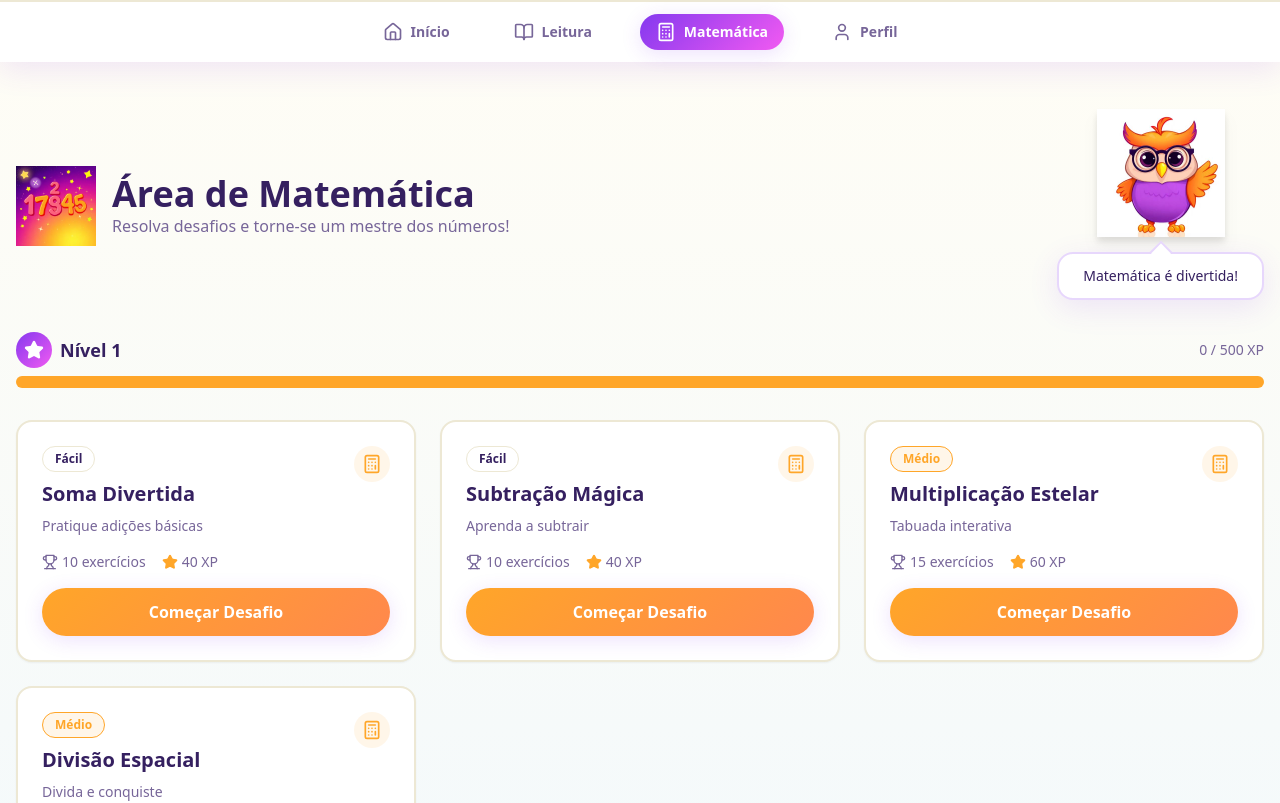
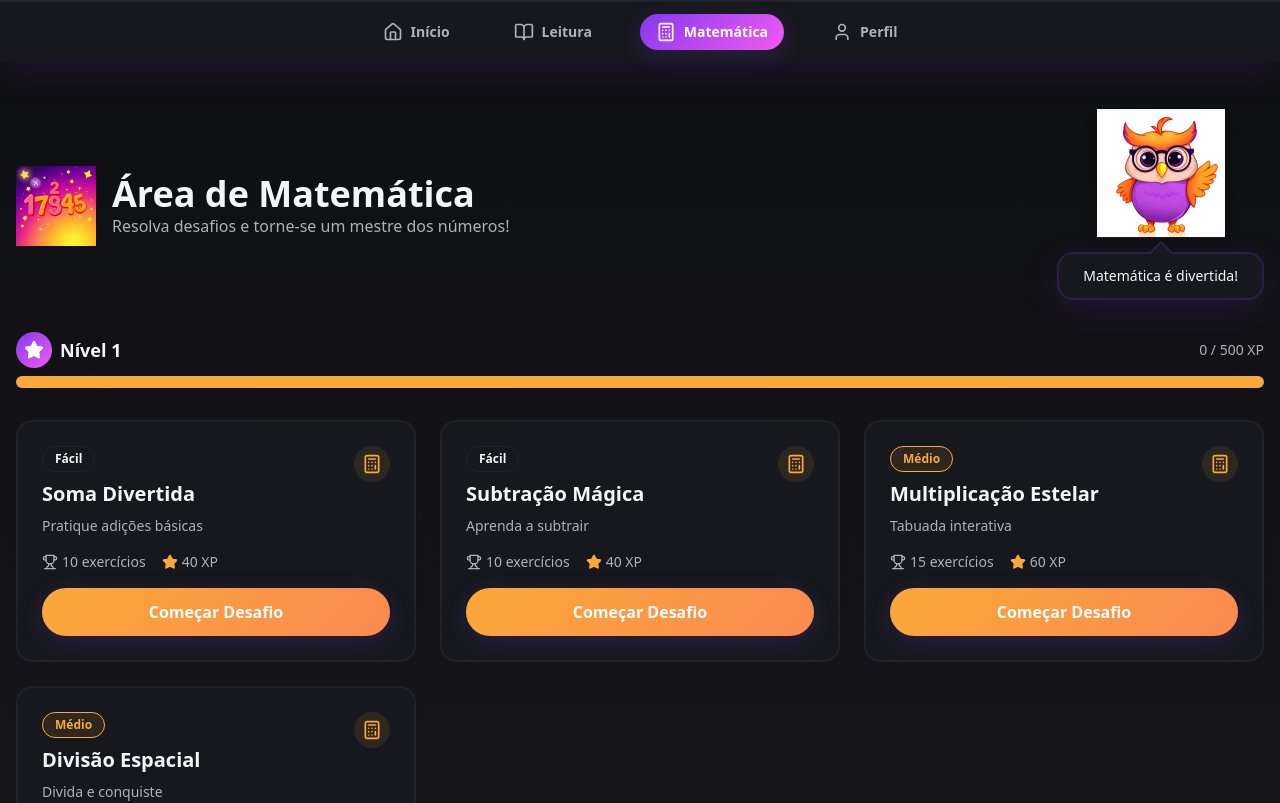
Before and after one commit to eddornelas03-glitch/learn-count-world, a React (Vite) app: page /math in a window 1280 px wide. Shown: the top 803 px of the page. Built offline with nearby package versions, Linux system fonts and the light colour scheme; the HTML template or start-up script is replaced by a standard one.

Commit message:
[dyad] Ativar tema escuro global e ajustar componentes - wrote 4 file(s) + extra files edited outside of Dyad

```diff
--- a/src/components/Mascot.tsx
+++ b/src/components/Mascot.tsx
@@ -17,12 +17,12 @@ export const Mascot = ({ className = "", message }: MascotProps) => {
       </div>
       {message && (
         <div className="relative">
-          <div className="bg-white rounded-2xl px-6 py-3 shadow-card border-2 border-primary/20 max-w-xs">
+          <div className="bg-card rounded-2xl px-6 py-3 shadow-card border-2 border-primary/20 max-w-xs">
             <p className="text-sm font-body font-medium text-foreground text-center">
               {message}
             </p>
           </div>
-          <div className="absolute -top-2 left-1/2 -translate-x-1/2 w-4 h-4 bg-white border-l-2 border-t-2 border-primary/20 rotate-45" />
+          <div className="absolute -top-2 left-1/2 -translate-x-1/2 w-4 h-4 bg-card border-l-2 border-t-2 border-primary/20 rotate-45" />
         </div>
       )}
     </div>
--- a/src/components/Navigation.tsx
+++ b/src/components/Navigation.tsx
@@ -13,7 +13,7 @@ export const Navigation = () => {
   ];
 
   return (
-    <nav className="fixed bottom-0 left-0 right-0 bg-white border-t-2 border-border shadow-card z-50 md:top-0 md:bottom-auto">
+    <nav className="fixed bottom-0 left-0 right-0 bg-card border-t-2 border-border shadow-card z-50 md:top-0 md:bottom-auto">
       <div className="container mx-auto px-4">
         <div className="flex justify-around md:justify-center md:gap-8 py-3">
           {navItems.map(({ icon: Icon, label, path }) => {
--- a/src/index.css
+++ b/src/index.css
@@ -8,25 +8,26 @@ All colors MUST be HSL.
 
 @layer base {
   :root {
-    --background: 48 100% 98%;
-    --foreground: 260 50% 25%;
+    /* Dark theme palette */
+    --background: 220 12% 6%;        /* very dark navy */
+    --foreground: 210 8% 96%;       /* near-white for text */
 
-    --card: 0 0% 100%;
-    --card-foreground: 260 50% 25%;
+    --card: 220 12% 10%;            /* slightly lighter than page background */
+    --card-foreground: 210 8% 96%;
 
-    --popover: 0 0% 100%;
-    --popover-foreground: 260 50% 25%;
+    --popover: 220 12% 10%;
+    --popover-foreground: 210 8% 96%;
 
     --primary: 265 85% 58%;
     --primary-foreground: 0 0% 100%;
 
     --primary-glow: 265 85% 75%;
 
-    --secondary: 35 100% 58%;
-    --secondary-foreground: 260 50% 25%;
+    --secondary: 35 95% 60%;
+    --secondary-foreground: 210 8% 96%;
 
-    --muted: 48 60% 95%;
-    --muted-foreground: 260 20% 50%;
+    --muted: 220 12% 18%;
+    --muted-foreground: 210 10% 70%;
 
     --accent: 340 85% 65%;
     --accent-foreground: 0 0% 100%;
@@ -37,36 +38,36 @@ All colors MUST be HSL.
     --destructive: 0 84.2% 60.2%;
     --destructive-foreground: 0 0% 100%;
 
-    --border: 48 40% 88%;
-    --input: 48 40% 92%;
+    --border: 220 12% 14%;
+    --input: 220 12% 10%;
     --ring: 265 85% 58%;
 
     --radius: 1rem;
 
     --gradient-primary: linear-gradient(135deg, hsl(265 85% 58%), hsl(300 85% 65%));
-    --gradient-secondary: linear-gradient(135deg, hsl(35 100% 58%), hsl(20 100% 65%));
+    --gradient-secondary: linear-gradient(135deg, hsl(35 95% 60%), hsl(20 95% 65%));
     --gradient-success: linear-gradient(135deg, hsl(142 76% 45%), hsl(162 76% 55%));
-    --gradient-bg: linear-gradient(180deg, hsl(48 100% 98%), hsl(200 60% 97%));
+    --gradient-bg: linear-gradient(180deg, hsl(220 12% 6%), hsl(260 10% 10%));
 
-    --shadow-soft: 0 4px 20px hsla(265, 85%, 58%, 0.15);
-    --shadow-card: 0 8px 30px hsla(265, 85%, 58%, 0.12);
-    --shadow-glow: 0 0 30px hsla(265, 85%, 75%, 0.3);
+    --shadow-soft: 0 6px 24px hsla(265, 85%, 60%, 0.18);
+    --shadow-card: 0 10px 36px hsla(265, 85%, 60%, 0.14);
+    --shadow-glow: 0 0 36px hsla(265, 85%, 75%, 0.22);
 
     --transition-smooth: all 0.3s cubic-bezier(0.4, 0, 0.2, 1);
 
-    --sidebar-background: 0 0% 98%;
+    --sidebar-background: 220 10% 8%;
 
-    --sidebar-foreground: 240 5.3% 26.1%;
+    --sidebar-foreground: 210 10% 96%;
 
     --sidebar-primary: 240 5.9% 10%;
 
     --sidebar-primary-foreground: 0 0% 98%;
 
-    --sidebar-accent: 240 4.8% 95.9%;
+    --sidebar-accent: 220 10% 14%;
 
-    --sidebar-accent-foreground: 240 5.9% 10%;
+    --sidebar-accent-foreground: 210 10% 96%;
 
-    --sidebar-border: 220 13% 91%;
+    --sidebar-border: 220 12% 14%;
 
     --sidebar-ring: 217.2 91.2% 59.8%;
   }
@@ -111,6 +112,7 @@ All colors MUST be HSL.
     @apply bg-background text-foreground;
     background: var(--gradient-bg);
     font-family: 'Quicksand', 'Nunito', system-ui, -apple-system, sans-serif;
+    color: hsl(var(--foreground));
   }
 
   @import url('https://fonts.googleapis.com/css2?family=Quicksand:wght@400;500;600;700&family=Nunito:wght@400;600;700;800&display=swap');
--- a/src/pages/NotFound.tsx
+++ b/src/pages/NotFound.tsx
@@ -9,11 +9,11 @@ const NotFound = () => {
   }, [location.pathname]);
 
   return (
-    <div className="flex min-h-screen items-center justify-center bg-gray-100">
+    <div className="flex min-h-screen items-center justify-center bg-background">
       <div className="text-center">
         <h1 className="mb-4 text-4xl font-bold">404</h1>
-        <p className="mb-4 text-xl text-gray-600">Oops! Page not found</p>
-        <a href="/" className="text-blue-500 underline hover:text-blue-700">
+        <p className="mb-4 text-xl text-muted-foreground">Oops! Page not found</p>
+        <a href="/" className="text-primary underline hover:text-primary/90">
           Return to Home
         </a>
       </div>
```
Also changed, not shown: 1 other file (tests, documents, lock files or other folders).
